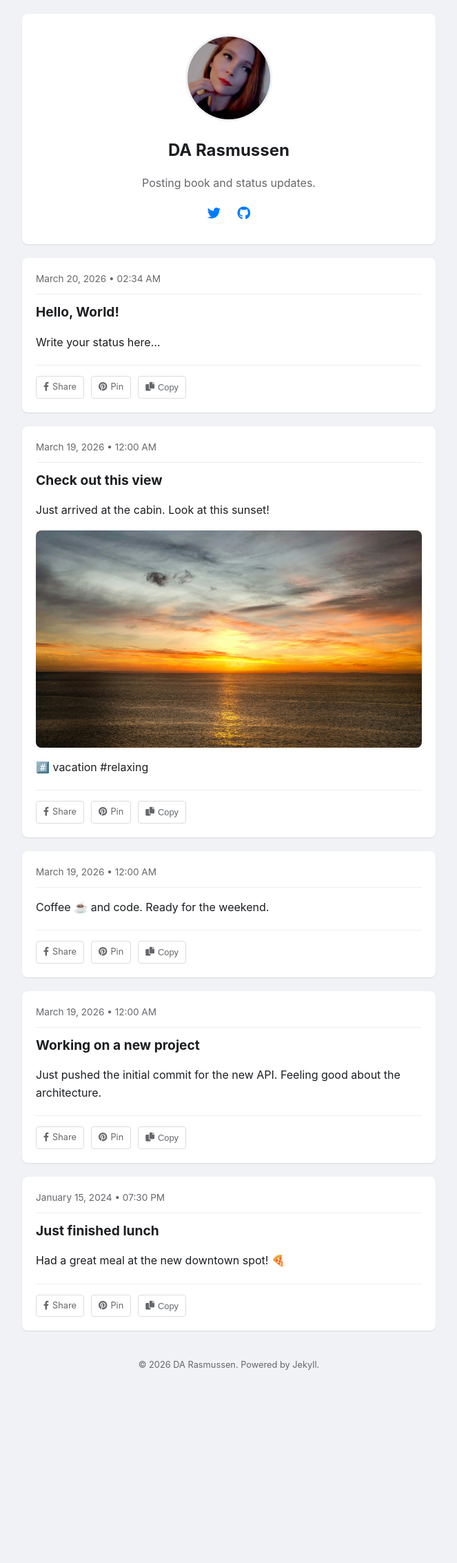
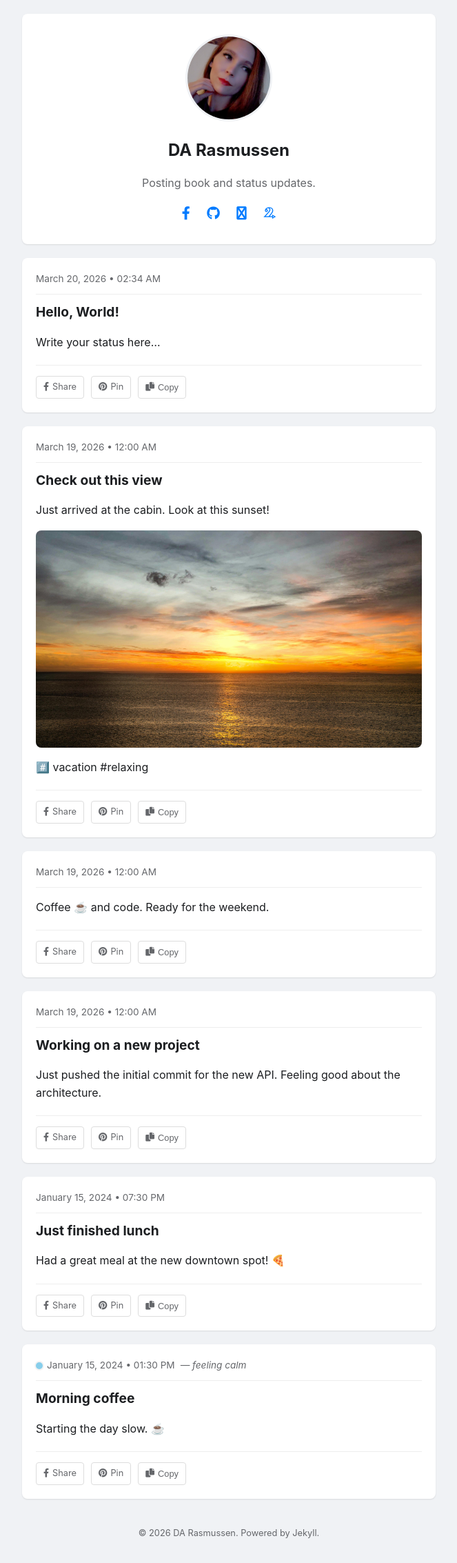
Before and after one commit to cavon1774/status, a Jekyll site: the page built from index.html, in a window 1280 px wide. Shown: the whole page at 69% size, without its empty margins (308-971 px from the left). Built offline with Jekyll 4.4.1, drawn with Linux system fonts in a browser that asks for light colours; before the commit the page ends 2023 px from its top, so only the background shows below that.

Commit message:
Add files via upload

```diff
--- a/_config.yml
+++ b/_config.yml
@@ -13,6 +13,17 @@ permalink: /:title.html
 markdown: kramdown
 highlighter: rouge
 
+# Mood Colors
+moods:
+  calm: "#87ceeb"        # Light blue
+  happy: "#ffd700"       # Gold
+  excited: "#ff6b6b"     # Red
+  thoughtful: "#9b59b6"  # Purple
+  tired: "#95a5a6"       # Gray
+  creative: "#2ecc71"    # Green
+  focused: "#3498db"     # Blue
+  default: "#bdc3c7"     # Light gray fallback
+
 # Variables for your profile
 author:
   name: "DA Rasmussen"
--- a/_layouts/default.html
+++ b/_layouts/default.html
@@ -32,8 +32,10 @@
             <h1>{{ site.author.name }}</h1>
             <p class="bio">{{ site.author.bio }}</p>
             <div class="social-links">
-                <a href="https://twitter.com/yourhandle"><i class="fab fa-twitter"></i></a>
-                <a href="https://github.com/yourhandle"><i class="fab fa-github"></i></a>
+                <a href="https://facebook.com/darbookspub"><i class="fab fa-facebook-f"></i></a>
+                <a href="https://github.com/breakthebull"><i class="fab fa-github"></i></a>
+                <a href="https://darbooks.com"><i class="fab fa-link"></i></a>
+                <a href="https://books2read.com/ap/nzmyLl/DA-Rasmussen"><i class="fab fa-draft2digital"></i></a>
             </div>
         </header>
 
--- /dev/null
+++ b/_posts/2026-03-20-mood-check.md
@@ -0,0 +1,7 @@
+---
+layout: post
+title: "Morning coffee"
+date: 2024-01-15 08:30:00 -0500
+mood: calm
+---
+Starting the day slow. ☕️
--- a/_sass/main.scss
+++ b/_sass/main.scss
@@ -135,3 +135,76 @@ footer {
     color: $meta-color;
     margin-top: 40px;
 }
+
+/* ============ Mood Indicator Styles ============ */
+/* ============ Mood Text Styles ============ */
+.mood-text {
+    margin-left: 8px;
+    font-style: italic;
+    color: $meta-color;
+    font-size: 0.85rem;
+
+    &::before {
+        content: "— ";
+        opacity: 0.6;
+    }
+}
+
+.mood-indicator {
+    display: inline-block;
+    width: 10px;
+    height: 10px;
+    border-radius: 50%;
+    margin-right: 6px;
+    vertical-align: middle;
+    box-shadow: 0 0 0 2px rgba(0, 0, 0, 0.05);
+}
+
+.status-meta {
+    display: flex;
+    align-items: center;
+    font-size: 0.85rem;
+    color: $meta-color;
+    margin-bottom: 10px;
+    border-bottom: 1px solid #eee;
+    padding-bottom: 10px;
+}
+
+/* ============ Entrance Animations ============ */
+.status-card {
+    opacity: 0;
+    animation: fadeInUp 0.5s ease-out forwards;
+}
+
+/* Stagger animations for each card */
+.status-card:nth-child(1) { animation-delay: 0.05s; }
+.status-card:nth-child(2) { animation-delay: 0.1s; }
+.status-card:nth-child(3) { animation-delay: 0.15s; }
+.status-card:nth-child(4) { animation-delay: 0.2s; }
+.status-card:nth-child(5) { animation-delay: 0.25s; }
+.status-card:nth-child(6) { animation-delay: 0.3s; }
+.status-card:nth-child(7) { animation-delay: 0.35s; }
+.status-card:nth-child(8) { animation-delay: 0.4s; }
+.status-card:nth-child(9) { animation-delay: 0.45s; }
+.status-card:nth-child(10) { animation-delay: 0.5s; }
+
+@keyframes fadeInUp {
+    from {
+        opacity: 0;
+        transform: translateY(25px);
+    }
+    to {
+        opacity: 1;
+        transform: translateY(0);
+    }
+}
+
+/* Hover effect for extra polish */
+.status-card {
+    transition: transform 0.2s ease, box-shadow 0.2s ease;
+
+    &:hover {
+        transform: translateY(-2px);
+        box-shadow: 0 6px 12px rgba(0, 0, 0, 0.15);
+    }
+}
--- a/index.html
+++ b/index.html
@@ -7,9 +7,18 @@ layout: default
 {% for post in sorted_posts %}
     <article class="status-card">
         <div class="status-meta">
-            <time datetime="{{ post.date | date_to_xmlschema }}">
-                {{ post.date | date: "%B %d, %Y • %I:%M %p" }}
-            </time>
+            {% if post.mood %}
+                {% assign mood_color = site.moods[post.mood] | default: site.moods.default %}
+                <span class="mood-indicator" style="background-color: {{ mood_color }}; display:inline-block; width:10px; height:10px; border-radius:50%; margin-right:6px; vertical-align:middle;"></span>
+                <time datetime="{{ post.date | date_to_xmlschema }}">
+                    {{ post.date | date: "%B %d, %Y • %I:%M %p" }}
+                </time>
+                <span style="margin-left:8px; font-style:italic; color:#65676b; font-size:0.85rem;">— feeling {{ post.mood }}</span>
+            {% else %}
+                <time datetime="{{ post.date | date_to_xmlschema }}">
+                    {{ post.date | date: "%B %d, %Y • %I:%M %p" }}
+                </time>
+            {% endif %}
         </div>
         <div class="status-content">
             {% if post.title %}<h2 class="status-title">{{ post.title }}</h2>{% endif %}
```
Also changed, not shown: _layouts/post.html (+12 -3 lines), _templates/moods.md (added, +7 -0 lines), 1 other file.
